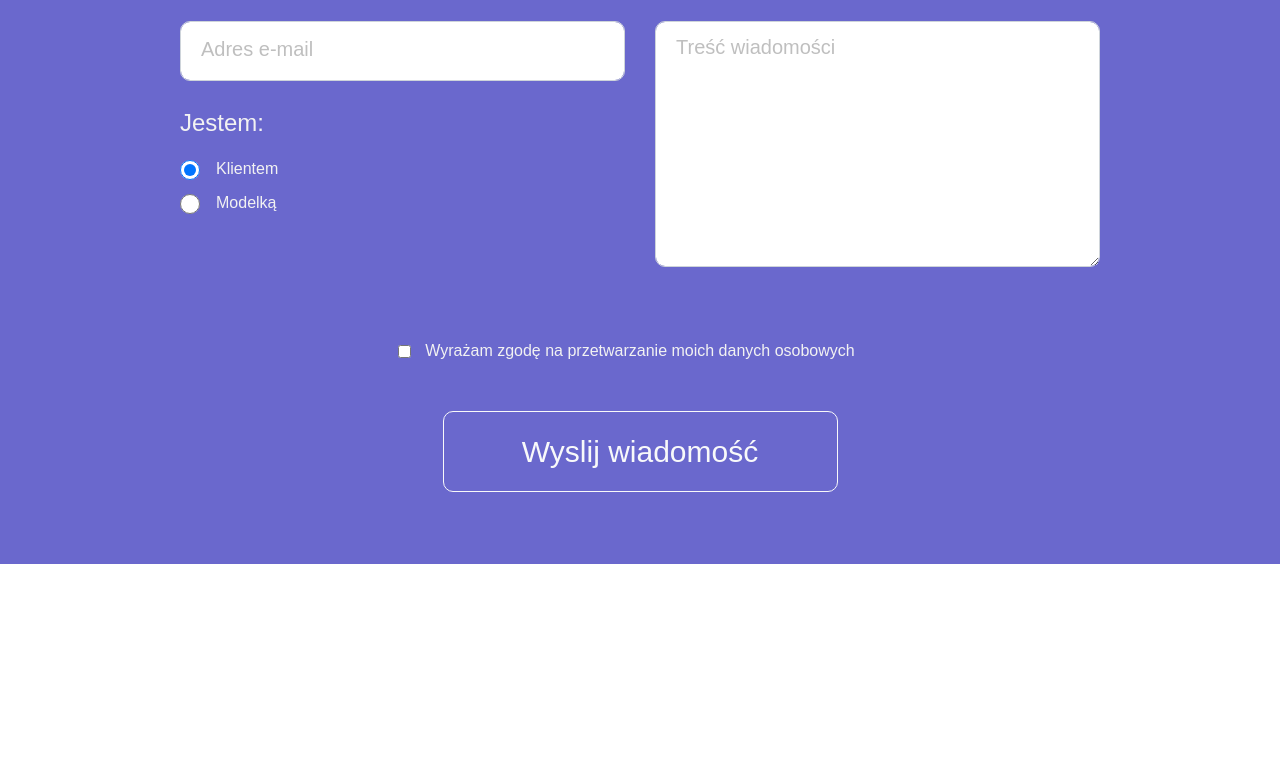
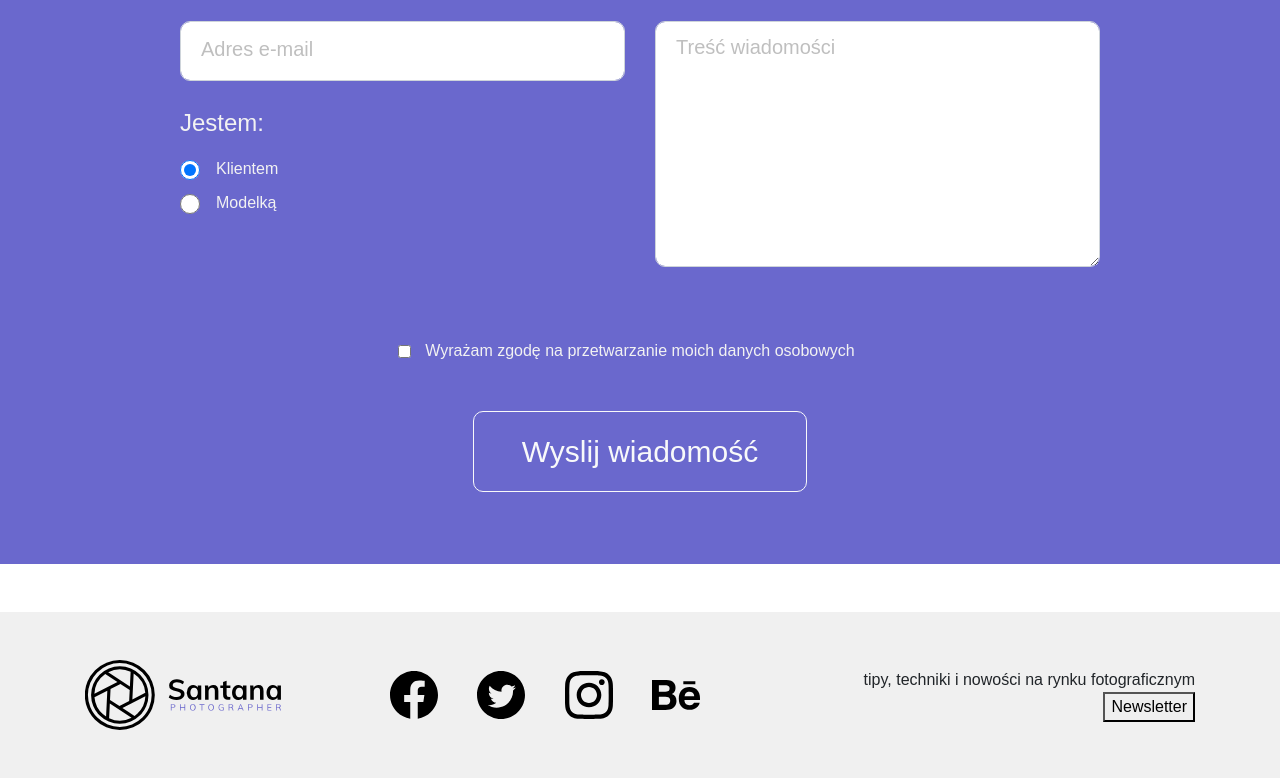
Before and after one commit to darokrk/eura7, a website: page index.html in a window 1280 px wide. Shown: the part 2336-3114 px from the top of the page. Before the commit the page ends 2900 px from the top, so only its background shows below. Drawn offline with nearby package versions, Linux system fonts and the light colour scheme; a web font is replaced by a local one.

Commit message:
Added footer section no-end

```diff
--- a/assets/sass/style.scss
+++ b/assets/sass/style.scss
@@ -444,9 +444,23 @@ $break-desktop: 980px;
     }
   }
   .submit-btn {
-    width: 395px;
+    max-width: 395px;
     font-size: 30px;
     padding: 17px 20px;
     border-radius: 10px;
   }
 }
+
+.footer {
+  background-color: #f0f0f0;
+}
+
+.socials {
+  &-wrapper {
+  }
+  &-link {
+    &__img {
+      width: 48px;
+    }
+  }
+}
--- a/index.html
+++ b/index.html
@@ -1,9 +1,9 @@
 <!DOCTYPE html>
 <html lang="en">
 <head>
-    <meta charset="UTF-8" />
-    <meta name="viewport" content="width=device-width, initial-scale=1.0" />
-    <meta http-equiv="X-UA-Compatible" content="ie=edge" />
+    <meta charset="UTF-8"/>
+    <meta name="viewport" content="width=device-width, initial-scale=1.0"/>
+    <meta http-equiv="X-UA-Compatible" content="ie=edge"/>
     <title>Eura7 PSD to HTML</title>
     <link
             href="https://fonts.googleapis.com/css?family=Muli:300,400,700&display=swap&subset=latin-ext"
@@ -15,7 +15,7 @@
             integrity="sha384-ggOyR0iXCbMQv3Xipma34MD+dH/1fQ784/j6cY/iJTQUOhcWr7x9JvoRxT2MZw1T"
             crossorigin="anonymous"
     />
-    <link rel="stylesheet" href="./assets/css/style.css" />
+    <link rel="stylesheet" href="./assets/css/style.css"/>
 </head>
 <body>
 <header class="header">
@@ -303,9 +303,10 @@
                     </div>
                 </div>
                 <div class="row">
-              <div class="col-12">
+                    <div class="col-7 col-md-12 mx-auto">
                         <div class="form-check p-4 text-center">
-                  <input class="form-check-input form-check-permissionCheck" type="checkbox" value="" id="permissionCheck">
+                            <input class="form-check-input form-check-permissionCheck" type="checkbox" value=""
+                                   id="permissionCheck">
                             <label class="form-check-label" for="permissionCheck">
                                 Wyrażam zgodę na przetwarzanie moich danych osobowych
                             </label>
@@ -313,17 +314,64 @@
                     </div>
                 </div>
                 <div class="row">
-              <div class="col-12 text-center">
+                    <div class="col-7 col-md-12 mx-auto text-center">
                         <button
                                 type="button"
                                 role="submit"
-                        class="btn btn-outline-light submit-btn my-4"
+                                class="btn btn-outline-light submit-btn my-4 px-5"
                         >
                             Wyslij wiadomość
                         </button>
                     </div>
                 </div>
             </form>
+        </div>
+    </section>
+    <section class="footer mt-5 py-5">
+        <div class="container">
+            <div class="row align-items-center">
+                <div class="col-3">
+                    <div class="header__logo-wrapper">
+                        <a class="header__logo-link" href="">
+                            <img
+                                    class="header__logo-img"
+                                    src="./assets/images/svg/logos.svg"
+                                    alt="logo"
+                            />
+                        </a>
+                    </div>
+                </div>
+                <div class="col-4">
+                    <div class="socials-wrapper d-flex justify-content-around align-items-center">
+                        <a href="" class="socials-link"> <img
+                                class="socials-link__img"
+                                src="./assets/images/svg/fb.svg"
+                                alt="facebook"
+                        /></a>
+                        <a href="" class="socials-link"> <img
+                                class="socials-link__img"
+                                src="./assets/images/svg/twitter.svg"
+                                alt="twitter"
+                        /></a>
+                        <a href="" class="socials-link"> <img
+                                class="socials-link__img"
+                                src="./assets/images/svg/instagram.svg"
+                                alt="instagram"
+                        /></a>
+                        <a href="" class="socials-link"> <img
+                                class="socials-link__img"
+                                src="./assets/images/svg/be.svg"
+                                alt="be"
+                        /></a>
+                    </div>
+                </div>
+                <div class="col-5">
+                    <div class="newsletter-wrapper d-flex flex-column justify-content-center align-items-end">
+                        <span>tipy, techniki i nowości na rynku fotograficznym</span>
+                        <button>Newsletter</button>
+                    </div>
+                </div>
+            </div>
         </div>
     </section>
 </main>
```
Also changed, not shown: assets/css/style.css, assets/images/svg/be.svg (added), assets/images/svg/fb.svg (added), assets/images/svg/instagram.svg (added), assets/images/svg/twitter.svg (added), assets/sass/style.css, 1 other file. Lines whose indentation alone changed are shown as unchanged.
